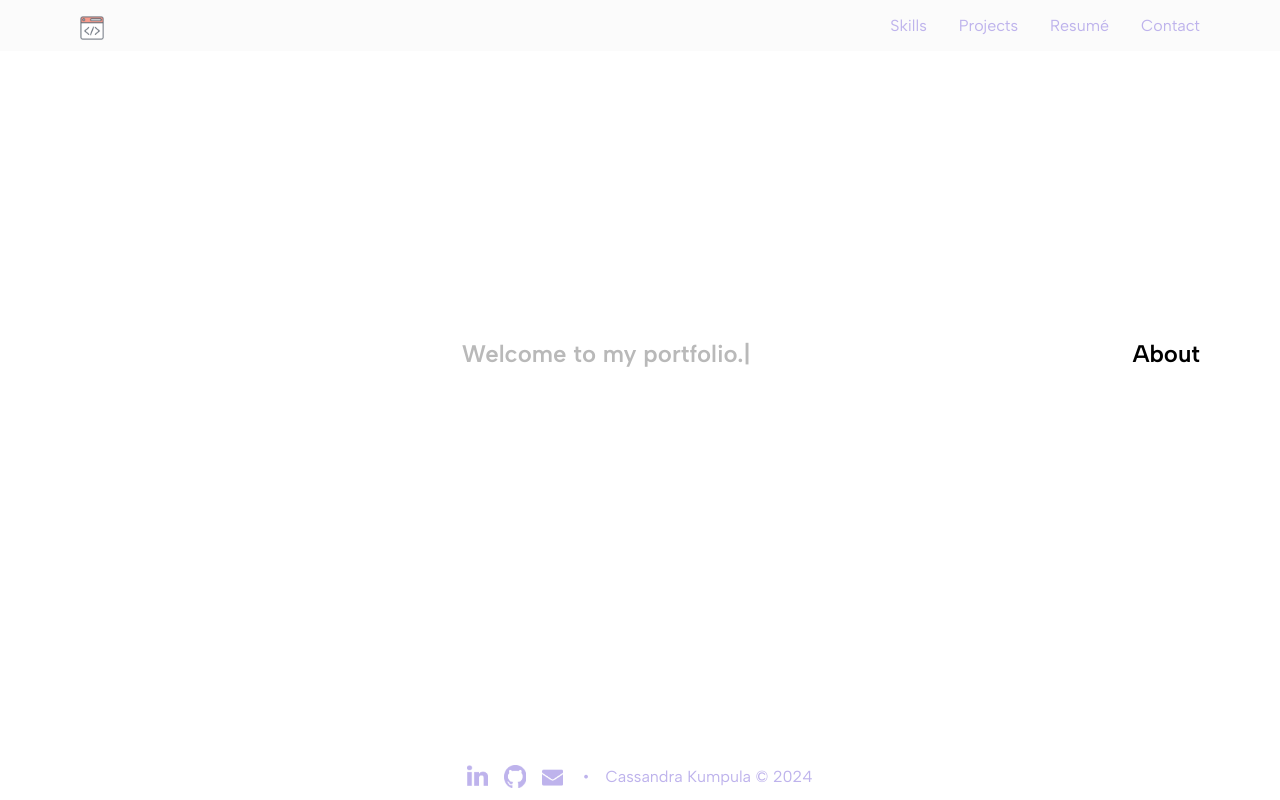
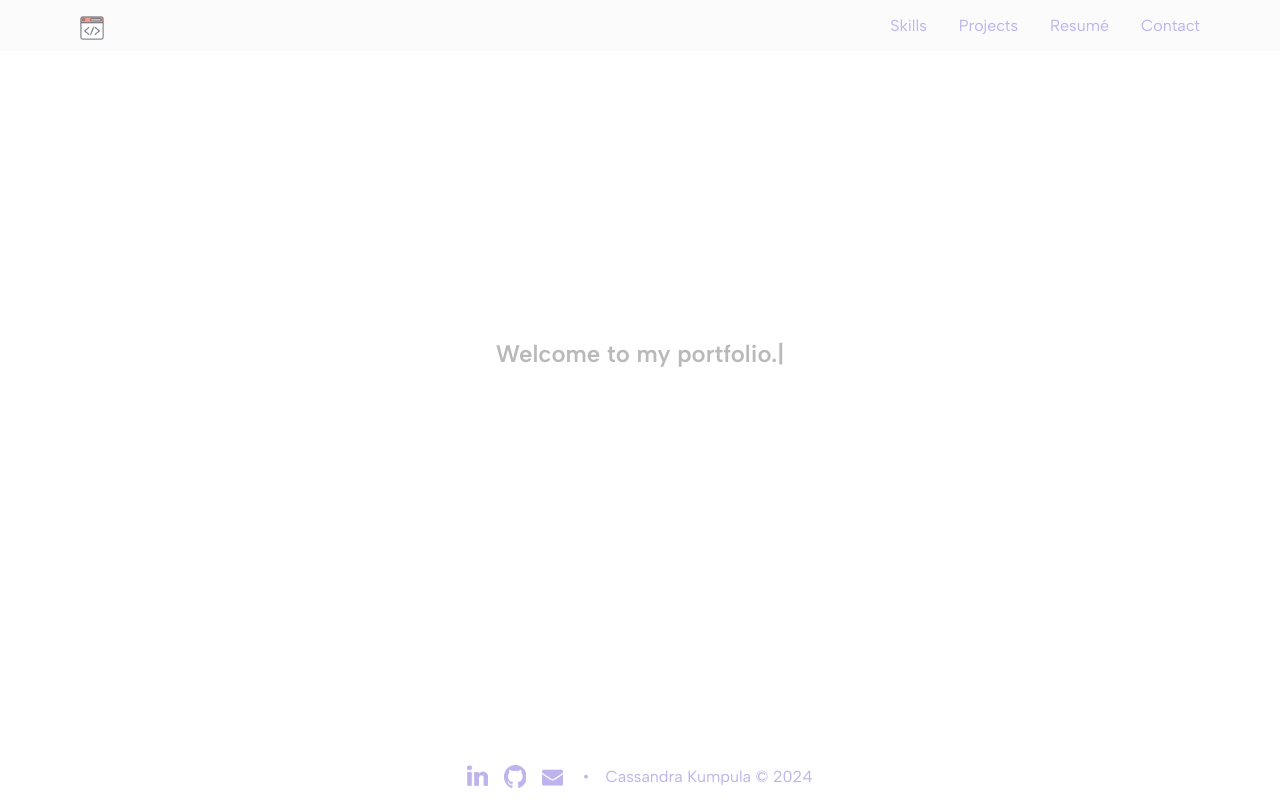
Before and after one commit to cassiek/portfolio, a React (Vite) app: page / in a window 1280 px wide. Built offline with nearby package versions, Linux system fonts and the light colour scheme; no server answers.

Commit message:
remove elements from LandingPage

```diff
--- a/src/pages/LandingPage/LandingPage.jsx
+++ b/src/pages/LandingPage/LandingPage.jsx
@@ -24,8 +24,6 @@ function LandingPage() {
                         className="landing-page__type-animation"
                     />
                 </h1>
-                <h1>About</h1>
-                <p></p>
             </section>
         </main>
     )
```
